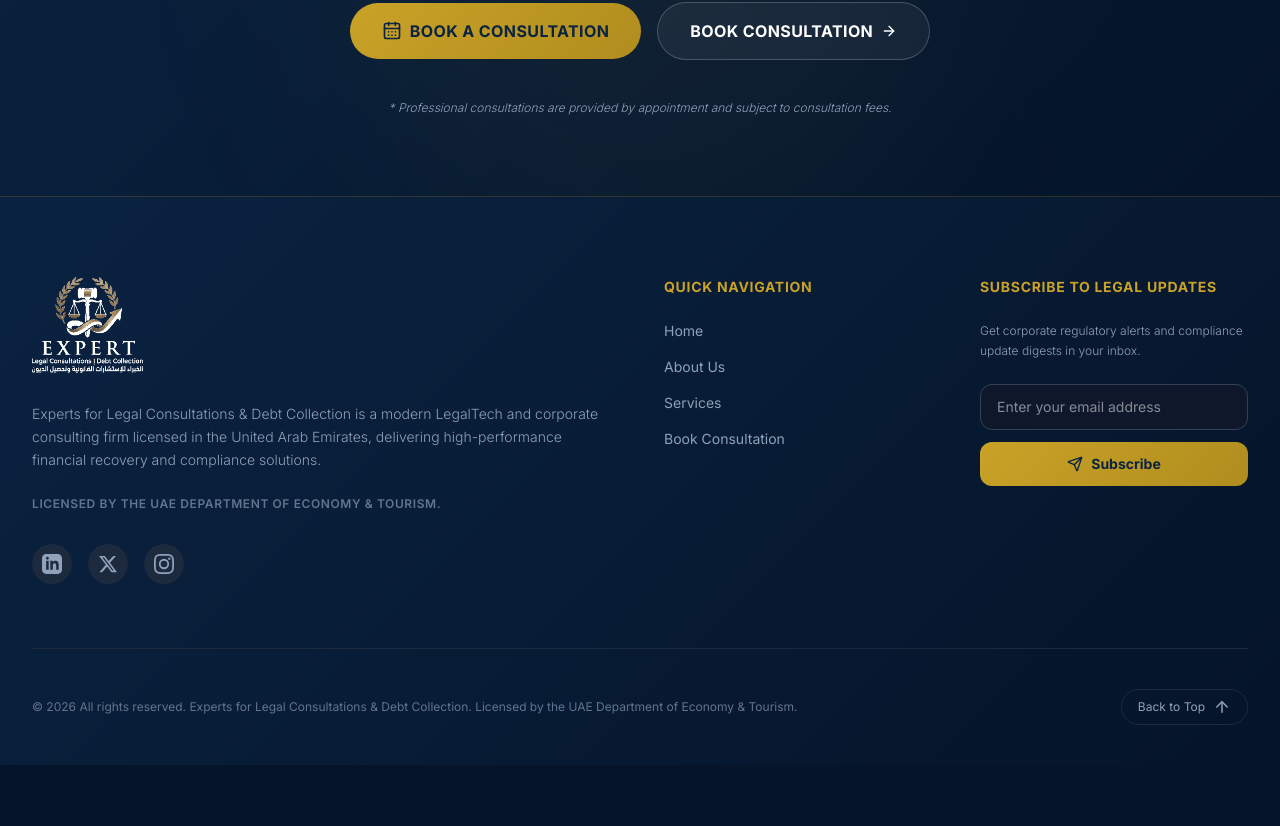
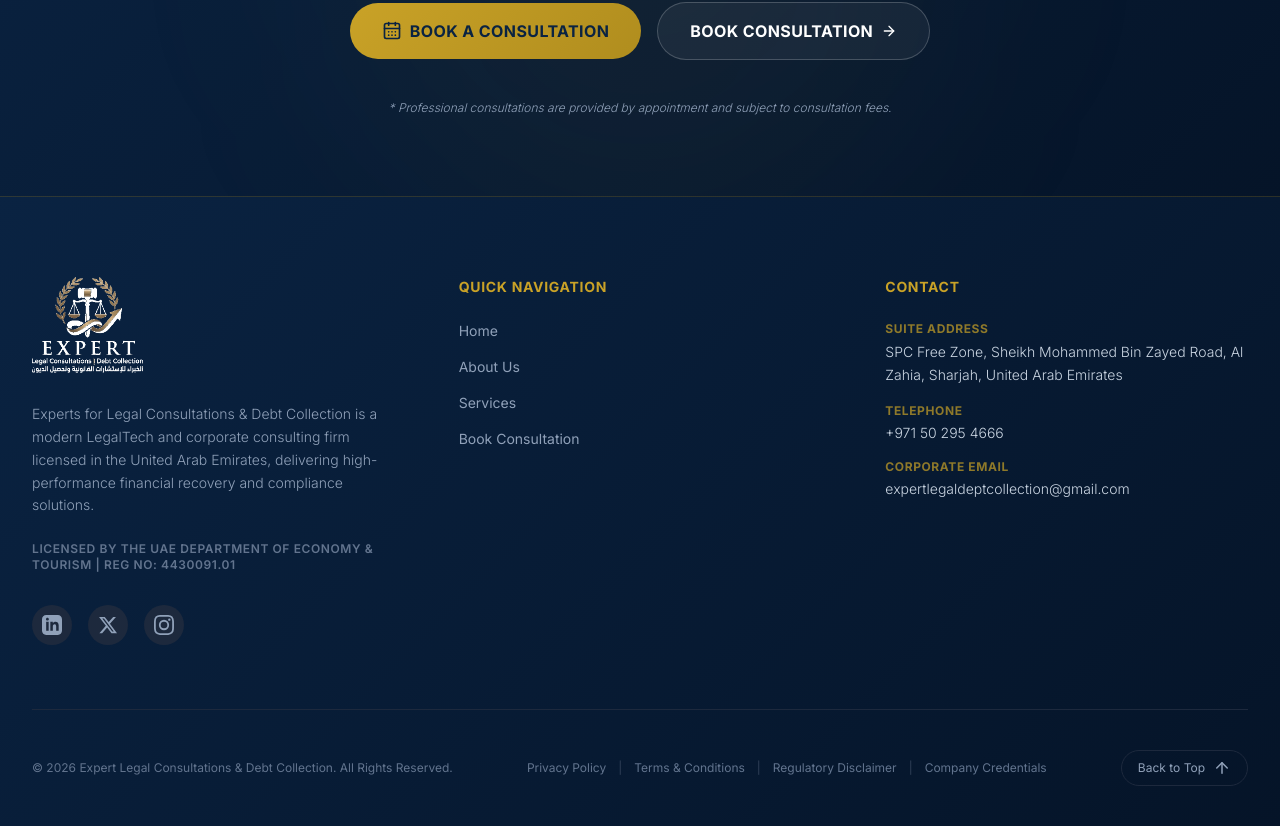
Before and after one commit to abdullahrock403-ops/legaltech, a Next.js app: page / in a window 1280 px wide. Shown: the part 3473-4299 px from the top of the page. Before the commit the page ends 4238 px from the top, so only its background shows below. Built offline with nearby package versions, Linux system fonts and the light colour scheme.

Commit message:
style: redesign website footer to be cleaner, 3-column layout with Contact information

```diff
--- a/src/components/Footer.tsx
+++ b/src/components/Footer.tsx
@@ -1,25 +1,12 @@
 "use client";
 
-import React, { useState } from "react";
+import React from "react";
 import { useLanguage } from "./LanguageContext";
-import { Send, ArrowUp } from "lucide-react";
+import { ArrowUp } from "lucide-react";
 import Link from "next/link";
 
 export default function Footer() {
   const { t, isRtl } = useLanguage();
-  const [email, setEmail] = useState("");
-  const [subscribed, setSubscribed] = useState(false);
-
-  const handleSubscribe = (e: React.FormEvent) => {
-    e.preventDefault();
-    if (email) {
-      setSubscribed(true);
-      setTimeout(() => {
-        setEmail("");
-        setSubscribed(false);
-      }, 3000);
-    }
-  };
 
   const scrollToTop = () => {
     window.scrollTo({ top: 0, behavior: "smooth" });
@@ -28,9 +15,10 @@ export default function Footer() {
   return (
     <footer className="navy-gradient text-white border-t border-gold-500/20 pt-20 pb-10 relative">
       <div className="max-w-7xl mx-auto px-4 sm:px-6 lg:px-8">
-        <div className="grid grid-cols-1 md:grid-cols-2 lg:grid-cols-4 gap-12 pb-16 border-b border-slate-800">
-          {/* Column 1: Brand & Licensing */}
-          <div className="lg:col-span-2 space-y-6">
+        <div className="grid grid-cols-1 md:grid-cols-2 lg:grid-cols-3 gap-12 lg:gap-16 pb-16 border-b border-slate-800">
+
+          {/* COLUMN 1 — Company */}
+          <div className="md:col-span-2 lg:col-span-1 space-y-6">
             <div className="inline-block hover:opacity-85 transition-opacity duration-300">
               <img
                 src="/logo.png"
@@ -42,8 +30,11 @@ export default function Footer() {
               {t("footer_desc")}
             </p>
             <div className="text-xs text-slate-500 font-semibold uppercase tracking-wider">
-              {t("footer_licensed")}
+              {isRtl
+                ? "مرخص من دائرة الاقتصاد والسياحة في دولة الإمارات | رقم التسجيل: 4430091.01"
+                : "Licensed by the UAE Department of Economy & Tourism | Reg No: 4430091.01"}
             </div>
+
             {/* Social Icons */}
             <div className="flex gap-4 pt-2">
               <a href="#" aria-label="LinkedIn" className="w-10 h-10 rounded-full bg-slate-800 flex items-center justify-center text-slate-400 hover:text-gold-500 hover:bg-slate-700 transition-colors">
@@ -56,7 +47,6 @@ export default function Footer() {
                   <path d="M18.244 2.25h3.308l-7.227 8.26 8.502 11.24H16.17l-5.214-6.817L4.99 21.75H1.68l7.73-8.835L1.254 2.25H8.08l4.713 6.231zm-1.161 17.52h1.833L7.084 4.126H5.117z"/>
                 </svg>
               </a>
-
               <a href="https://www.instagram.com/" target="_blank" rel="noopener noreferrer" aria-label="Instagram" className="w-10 h-10 rounded-full bg-slate-800 flex items-center justify-center text-slate-400 hover:text-gold-500 hover:bg-slate-700 transition-colors">
                 <svg className="w-5 h-5 fill-current" viewBox="0 0 24 24" xmlns="http://www.w3.org/2000/svg">
                   <path d="M12 2.163c3.204 0 3.584.012 4.85.07 3.252.148 4.771 1.691 4.919 4.919.058 1.265.069 1.645.069 4.849 0 3.205-.012 3.584-.069 4.849-.149 3.225-1.664 4.771-4.919 4.919-1.266.058-1.644.07-4.85.07-3.204 0-3.584-.012-4.849-.07-3.26-.149-4.771-1.699-4.919-4.92-.058-1.265-.07-1.644-.07-4.849 0-3.204.013-3.583.07-4.849.149-3.227 1.664-4.771 4.919-4.919 1.266-.057 1.645-.069 4.849-.069zM12 0C8.741 0 8.333.014 7.053.072 2.695.272.273 2.69.073 7.051.014 8.333 0 8.741 0 12c0 3.259.014 3.668.072 4.948.2 4.358 2.618 6.78 6.98 6.98 1.281.058 1.689.072 4.948.072 3.259 0 3.668-.014 4.948-.072 4.354-.2 6.782-2.618 6.979-6.98.059-1.28.073-1.689.073-4.948 0-3.259-.014-3.667-.072-4.947-.196-4.354-2.617-6.78-6.979-6.98C15.668.014 15.259 0 12 0zm0 5.838a6.162 6.162 0 1 0 0 12.324 6.162 6.162 0 0 0 0-12.324zM12 16a4 4 0 1 1 0-8 4 4 0 0 1 0 8zm6.406-11.845a1.44 1.44 0 1 0 0 2.881 1.44 1.44 0 0 0 0-2.881z"/>
@@ -65,10 +55,10 @@ export default function Footer() {
             </div>
           </div>
 
-          {/* Column 2: Quick Links */}
+          {/* COLUMN 2 — Quick Navigation */}
           <div className="space-y-6">
             <h4 className="text-sm font-bold uppercase tracking-wider text-gold-500">
-              {t("footer_quick_links")}
+              {isRtl ? "الملاحة السريعة" : "QUICK NAVIGATION"}
             </h4>
             <ul className="space-y-4 text-sm text-slate-400">
               <li><Link href="/" className="hover:text-gold-500 transition-colors">{t("nav_home")}</Link></li>
@@ -78,45 +68,65 @@ export default function Footer() {
             </ul>
           </div>
 
-          {/* Column 3: Newsletter */}
+          {/* COLUMN 3 — Contact */}
           <div className="space-y-6">
             <h4 className="text-sm font-bold uppercase tracking-wider text-gold-500">
-              {t("footer_newsletter")}
+              {isRtl ? "معلومات الاتصال" : "CONTACT"}
             </h4>
-            <p className="text-xs text-slate-400 leading-relaxed font-light">
-              {isRtl ? "احصل على تنبيهات تنظيمية للشركات وملخصات تحديثات الامتثال في صندوق الوارد الخاص بك." : "Get corporate regulatory alerts and compliance update digests in your inbox."}
-            </p>
-            <form onSubmit={handleSubscribe} className="flex flex-col space-y-3">
-              <input
-                type="email"
-                required
-                placeholder={t("footer_newsletter_placeholder")}
-                value={email}
-                onChange={(e) => setEmail(e.target.value)}
-                className="px-4 py-3 rounded-xl border border-slate-700 bg-slate-900 text-sm text-white focus:outline-none focus:border-gold-500"
-              />
-              <button
-                type="submit"
-                className="w-full flex items-center justify-center space-x-2 rtl:space-x-reverse px-5 py-3 rounded-xl text-sm font-bold gold-gradient-bg text-navy-900 transition-transform transform hover:-translate-y-0.5"
-              >
-                <Send className="w-4 h-4" />
-                <span>{subscribed ? "Subscribed!" : t("footer_newsletter_btn")}</span>
-              </button>
-            </form>
+            <div className="space-y-4 text-sm text-slate-400">
+              <div>
+                <span className="block text-xs font-bold text-gold-500/70 uppercase tracking-wider mb-1">
+                  {isRtl ? "عنوان الجناح" : "Suite Address"}
+                </span>
+                <span className="text-slate-300 font-light leading-relaxed">
+                  {isRtl ? t("contact_office_address") : "SPC Free Zone, Sheikh Mohammed Bin Zayed Road, Al Zahia, Sharjah, United Arab Emirates"}
+                </span>
+              </div>
+              <div>
+                <span className="block text-xs font-bold text-gold-500/70 uppercase tracking-wider mb-1">
+                  {isRtl ? "الهاتف" : "Telephone"}
+                </span>
+                <span className="text-slate-300 font-light" dir="ltr">
+                  +971 50 295 4666
+                </span>
+              </div>
+              <div>
+                <span className="block text-xs font-bold text-gold-500/70 uppercase tracking-wider mb-1">
+                  {isRtl ? "البريد الإلكتروني للشركة" : "Corporate Email"}
+                </span>
+                <span className="text-slate-300 font-light break-all">
+                  expertlegaldeptcollection@gmail.com
+                </span>
+              </div>
+            </div>
           </div>
         </div>
 
-        {/* Copyright and Back to Top */}
-        <div className="pt-10 flex flex-col md:flex-row justify-between items-center space-y-4 md:space-y-0">
-          <p className="text-xs text-slate-500 text-center md:text-left">
-            &copy; {new Date().getFullYear()} {t("footer_rights")}. {t("footer_licensed")}
+        {/* BOTTOM BAR (Copyright and Legal Links) */}
+        <div className="pt-10 flex flex-col lg:flex-row justify-between items-center gap-6">
+          <p className="text-xs text-slate-500 text-center lg:text-left">
+            &copy; {new Date().getFullYear()} {isRtl ? "Expert Legal Consultations & Debt Collection. جميع الحقوق محفوظة." : "Expert Legal Consultations & Debt Collection. All Rights Reserved."}
           </p>
+
+          <div className="flex flex-wrap justify-center items-center gap-x-3 gap-y-2 text-xs text-slate-500">
+            <a href="#privacy" className="hover:text-gold-500 transition-colors">{t("footer_privacy")}</a>
+            <span className="text-slate-700">|</span>
+            <a href="#terms" className="hover:text-gold-500 transition-colors">{t("footer_terms")}</a>
+            <span className="text-slate-700">|</span>
+            <a href="#disclaimer" className="hover:text-gold-500 transition-colors">
+              {isRtl ? "إخلاء المسؤولية التنظيمية" : "Regulatory Disclaimer"}
+            </a>
+            <span className="text-slate-700">|</span>
+            <a href="#credentials" className="hover:text-gold-500 transition-colors">
+              {isRtl ? "وثائق اعتماد الشركة" : "Company Credentials"}
+            </a>
+          </div>
 
           <button
             onClick={scrollToTop}
             className="flex items-center space-x-2 rtl:space-x-reverse px-4 py-2 rounded-full border border-slate-800 hover:border-gold-500 text-xs text-slate-400 hover:text-white transition-colors"
           >
-            <span>Back to Top</span>
+            <span>{isRtl ? "العودة إلى الأعلى" : "Back to Top"}</span>
             <ArrowUp className="w-4.5 h-4.5" />
           </button>
         </div>
```
